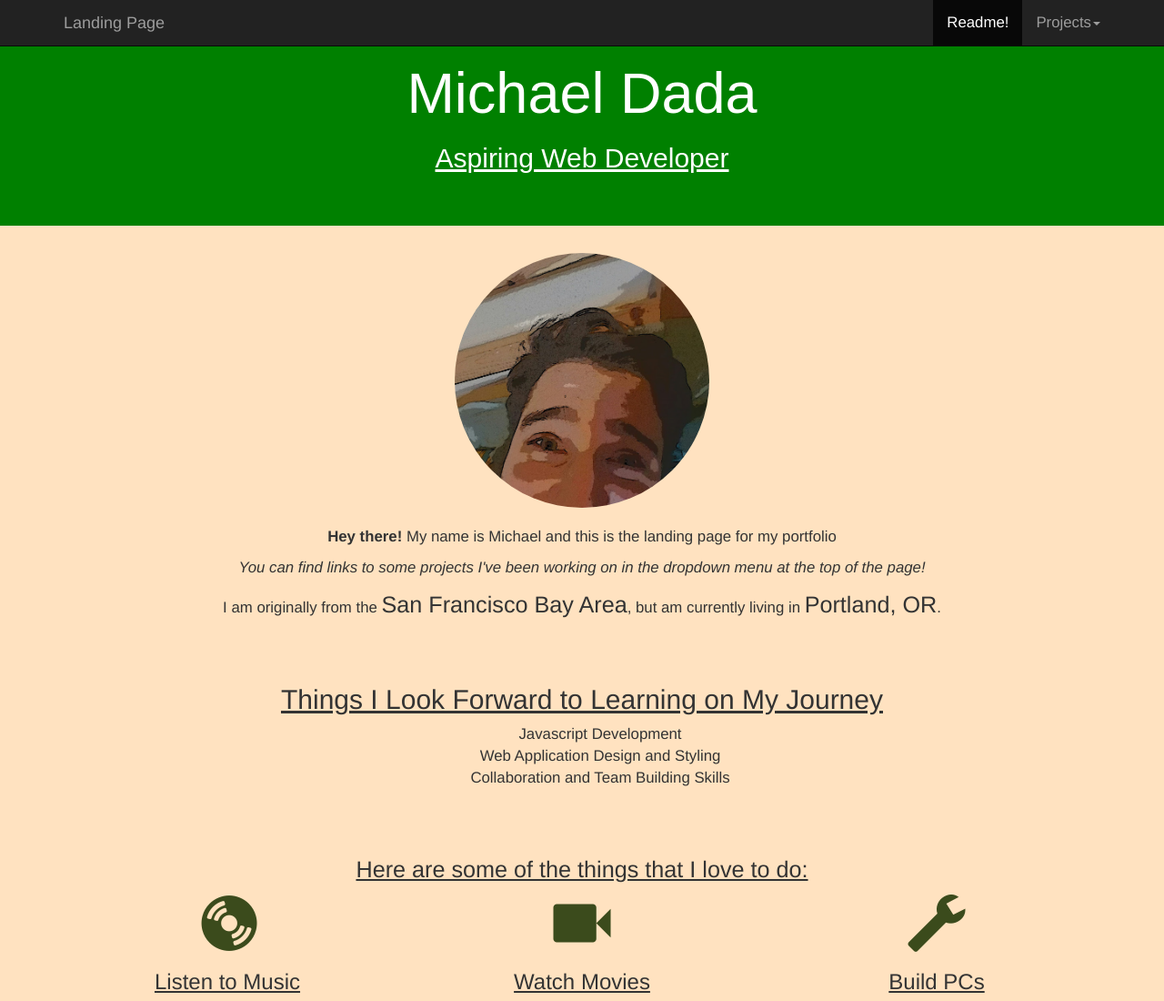
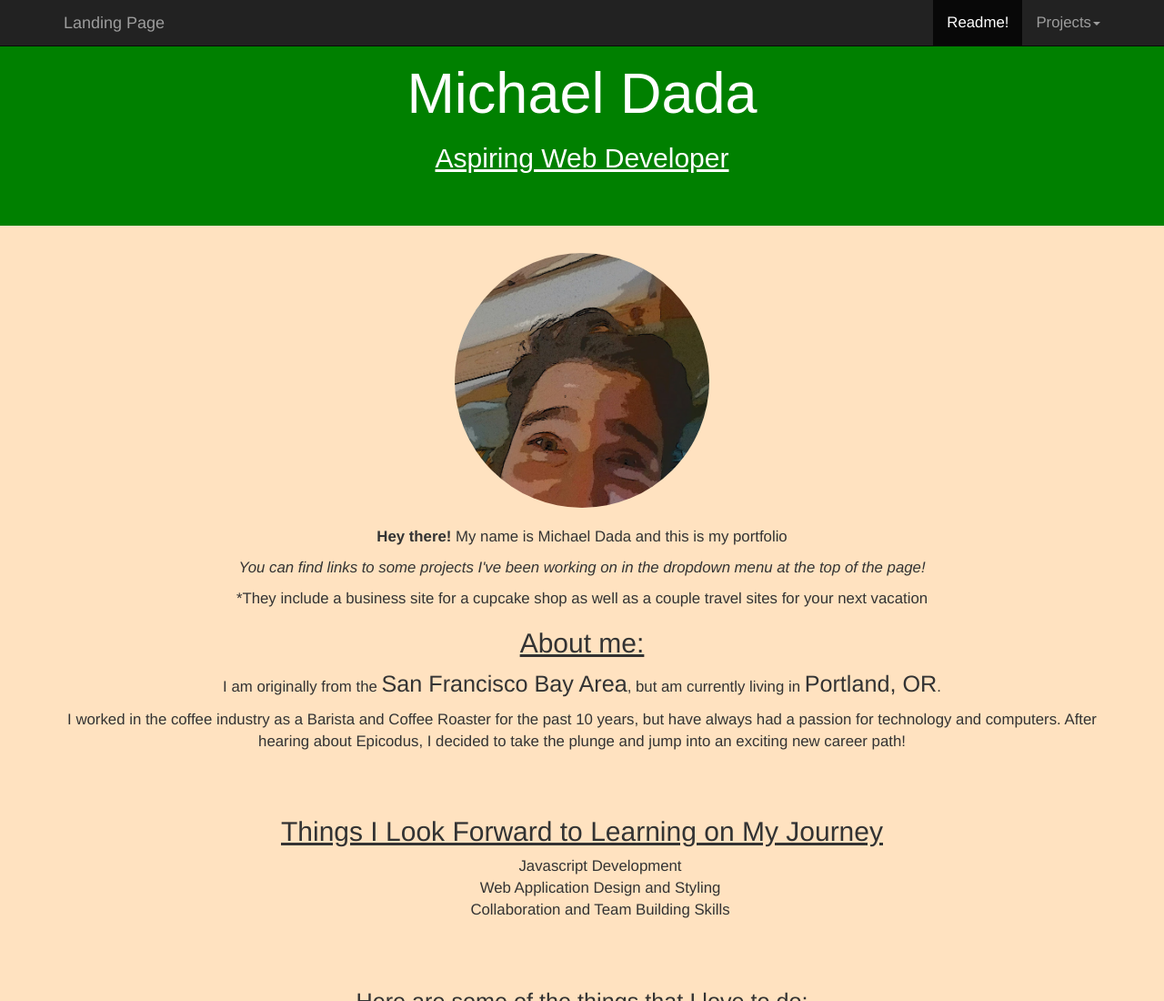
Before and after one commit to michaeldada/michaeldada.github.io, a plain HTML site: page index.html in a window 1280 px wide. Shown: the top 1100 px of the page at 91% size. Drawn offline with nearby package versions, Linux system fonts and the light colour scheme.

Commit message:
add content to about me

```diff
--- a/index.html
+++ b/index.html
@@ -40,9 +40,12 @@
     </div>
     <div class="container">
       <img src="img/me.jpg" id="me" class="img-circle"><br>
-      <p><strong>Hey there!</strong> My name is Michael and this is the landing page for my portfolio</p>
+      <p><strong>Hey there!</strong> My name is Michael Dada and this is my portfolio</p>
       <p><em>You can find links to some projects I've been working on in the dropdown menu at the top of the page!</em></p>
+      <p>*They include a business site for a cupcake shop as well as a couple travel sites for your next vacation</p>
+      <h2>About me:</h2>
       <p>I am originally from the <span class="city">San Francisco Bay Area</span>, but am currently living in <span class="city">Portland, OR</span>.</p>
+      <p>I worked in the coffee industry as a Barista and Coffee Roaster for the past 10 years, but have always had a passion for technology and computers.  After hearing about Epicodus, I decided to take the plunge and jump into an exciting new career path! </p>
       <br><br>
       <h2>Things I Look Forward to Learning on My Journey</h2>
       <ol>
```
